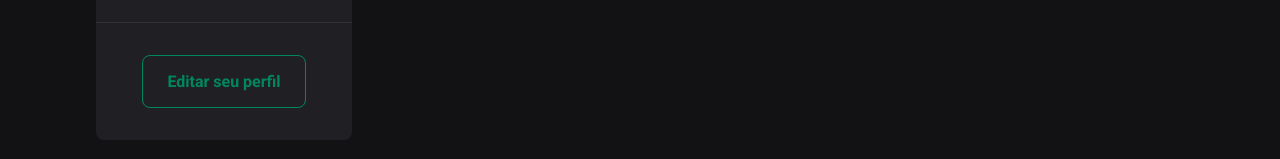
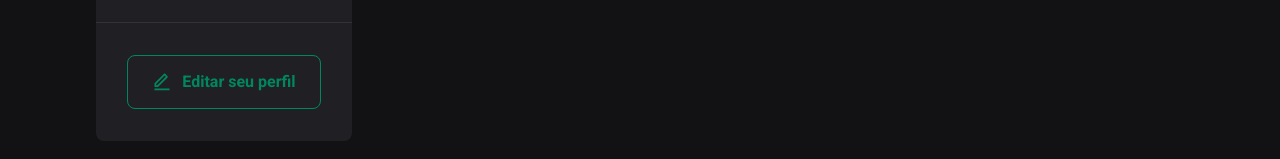
Before and after one commit to Gustavohps10/social-page, a React (Vite) app: page / in a window 1280 px wide. Shown: the part 258-417 px from the top of the page. Built offline with nearby package versions, Linux system fonts and the light colour scheme.

Commit message:
feat: add button variants

```diff
--- a/package.json
+++ b/package.json
@@ -15,6 +15,7 @@
   "dependencies": {
     "react": "^18.2.0",
     "react-dom": "^18.2.0",
+    "react-icons": "^5.2.1",
     "styled-components": "^6.1.11"
   },
   "devDependencies": {
--- a/src/components/Button/Button.css.ts
+++ b/src/components/Button/Button.css.ts
@@ -1,18 +1,40 @@
-import styled from "styled-components";
+import styled, { DefaultTheme, css } from "styled-components";
 
-const StyledButton = styled.button<{ $outline?: boolean }>`
+const variantStyles = (theme: DefaultTheme, variant = 'filled') =>
+    ({
+        filled: css`
+            color: ${theme.color.white};
+            background: ${theme.color.green_500};
+
+            &:hover {
+                filter: brightness(85%);
+            }
+        `,
+        outline: css`
+            color: ${theme.color.green_500};
+            background: transparent;
+            border: 1px solid ${theme.color.green_500};
+
+            &:hover {
+                color: ${theme.color.white};
+                background: ${theme.color.green_500};
+            }
+        `
+    }[variant]);
+
+const StyledButton = styled.button<{ $variant: string }>`
     display: flex;
     align-items: center;
     gap: 0.62rem;
-
-    border: ${({theme}) => `1px solid ${theme.color.green_500}`};
     border-radius: ${({theme}) => theme.border.radius};
     padding: 1rem 1.5rem;
-
-    background-color: transparent;
-    color: ${({theme}) => theme.color.green_500};
     font-weight: bold;
     cursor: pointer;
+    transition: all .2s ease;
+    outline: none;
+    border: none;
+
+    ${({ theme, $variant }) => variantStyles(theme, $variant)}
 `
 
 export { StyledButton }
--- a/src/components/Button/Button.tsx
+++ b/src/components/Button/Button.tsx
@@ -2,12 +2,13 @@ import { ReactNode } from "react"
 import { StyledButton } from "./Button.css"
 
 type ButtonProps = {
-    children: ReactNode
+    children: ReactNode,
+    variant: "filled" | "outline"
 }
 
-function Button({ children }: ButtonProps) {
+function Button({ children, variant }: ButtonProps) {
     return(
-        <StyledButton as="a">{ children }</StyledButton>
+        <StyledButton $variant={variant}>{ children }</StyledButton>
     )
 }
 
--- a/src/components/Sidebar/Sidebar.css.ts
+++ b/src/components/Sidebar/Sidebar.css.ts
@@ -49,7 +49,7 @@ export const StyledSidebar = styled.aside`
     }
 
     footer {
-        padding: 2rem;
+        padding: 2rem 0;
         margin-top: 1.5rem;
         border-top: 1px solid var(--gray-600);
 
--- a/src/components/Sidebar/Sidebar.tsx
+++ b/src/components/Sidebar/Sidebar.tsx
@@ -1,5 +1,6 @@
 import { Button } from "../Button/Button"
 import { StyledSidebar } from "./Sidebar.css"
+import { RiEditLine } from "react-icons/ri"
 
 function Sidebar() {
     return(
@@ -13,7 +14,10 @@ function Sidebar() {
             </div>
 
             <footer>
-                <Button>Editar seu perfil</Button>
+                <Button variant="outline">
+                <RiEditLine size="1.25rem"/>
+                    Editar seu perfil
+                </Button>
             </footer>
         </StyledSidebar>
     )
```
Also changed, not shown: 1 other file (tests, documents, lock files or other folders).
